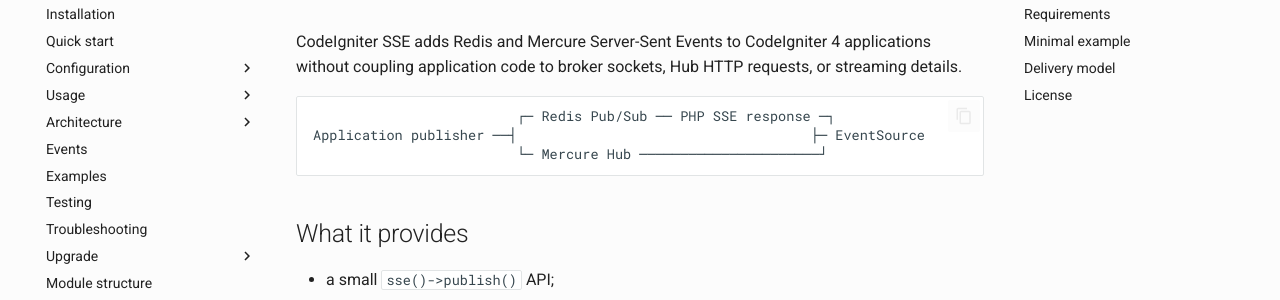
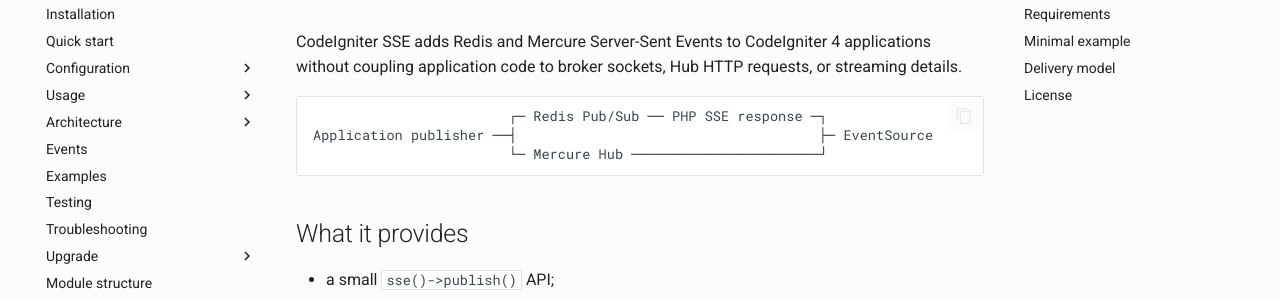
Before and after one commit to maniaba/codeigniter4-sse, an MkDocs documentation site: the page built from docs/index.md, in a window 1280 px wide and 900 px high. Shown: the part 151-451 px from the top of the window. Built offline with MkDocs 1.6.1 and Material for MkDocs 9.7.7, drawn with Linux system fonts in a browser that asks for light colours; comment, search, counter and statistics services are not loaded; the version menu is left out; a style sheet for code colours, icons or effects is not loaded.

````diff
--- a/docs/index.md
+++ b/docs/index.md
@@ -5,9 +5,9 @@ applications without coupling application code to broker sockets, Hub HTTP
 requests, or streaming details.
 
 ```text
-                         ┌─ Redis Pub/Sub ── PHP SSE response ─┐
-Application publisher ──┤                                    ├─ EventSource
-                         └─ Mercure Hub ──────────────────────┘
+                        ┌─ Redis Pub/Sub ── PHP SSE response ─┐
+Application publisher ──┤                                     ├─ EventSource
+                        └─ Mercure Hub ───────────────────────┘
 ```
 
 ## What it provides
````
